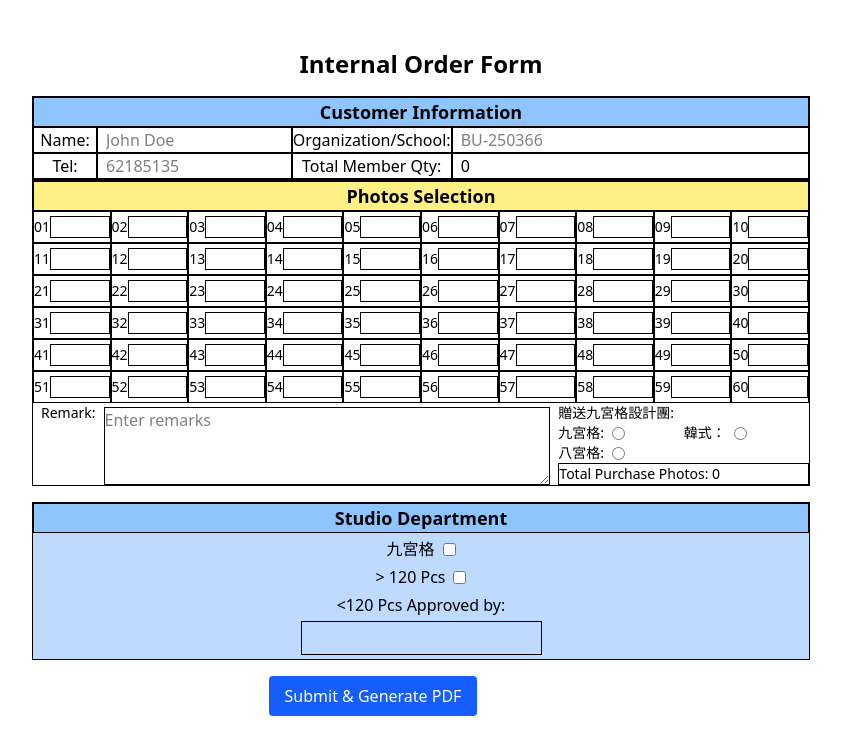
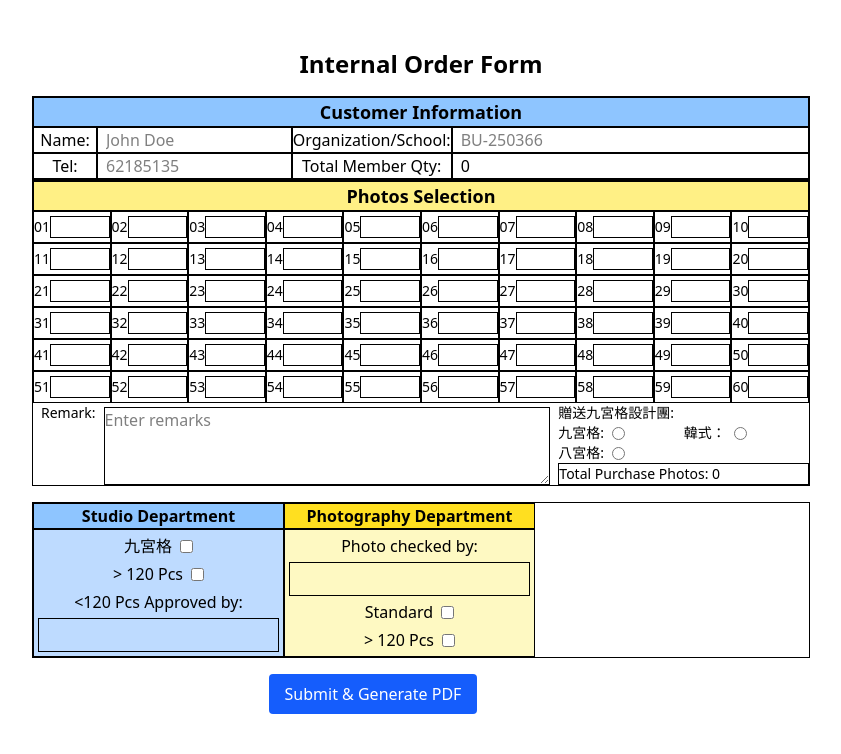
Before and after one commit to SikYinSun/ReactToPDF, a React (Vite) app in the folder frontend/: page / in a window 1280 px wide. Shown: the top 754 px of the page, without its empty margins (267-1108 px from the left). Built offline with nearby package versions, Linux system fonts and the light colour scheme.

Commit message:
Create Photography Department

```diff
--- a/frontend/src/Container.tsx
+++ b/frontend/src/Container.tsx
@@ -24,7 +24,11 @@ function Container() {
       moreThan: false,
       approved: '',
     },
-    photograph: [],
+    photograph: {
+      photoCheck: '',
+      standard: false,
+      highStandard: false,
+    },
     design: [],
     product: [],
   });
--- /dev/null
+++ b/frontend/src/components/Department/PhotographyDepartmentForm.tsx
@@ -0,0 +1,44 @@
+import type { PhotographyDepartment } from "../../type";
+
+interface Props {
+  formData: PhotographyDepartment;
+  setFormData: (data: Partial<PhotographyDepartment>) => void;
+}
+
+function PhotographyDepartmentForm({formData, setFormData} : Props) {
+  return (
+    <div>
+      <h2 className="text-md font-semibold border border-black bg-yellow-300">Photography Department</h2>
+      <div className="flex flex-col items-center gap-1 p-1 bg-yellow-100 border border-black">
+        <label className="flex items-center gap-2">
+          Photo checked by:
+        </label>
+        <input
+          type="text"
+          value={formData.photoCheck}
+          onChange={(e) => setFormData({ photoCheck: e.target.value })}
+          className="border border-grey-300 p-1"
+        />
+
+        <label className="flex items-center gap-2">
+          Standard
+          <input
+            type="checkbox"
+            checked={formData.standard}
+            onChange={(e) => setFormData({ standard: e.target.checked })}
+          />
+        </label>
+        <label className="flex items-center gap-2">
+          {'>'} 120 Pcs
+          <input
+            type="checkbox"
+            checked={formData.highStandard}
+            onChange={(e) => setFormData({ highStandard: e.target.checked })}
+          />
+        </label>
+      </div>
+    </div>
+  )
+}
+
+export default PhotographyDepartmentForm;
--- a/frontend/src/components/Department/StudioDepartmentForm.tsx
+++ b/frontend/src/components/Department/StudioDepartmentForm.tsx
@@ -8,8 +8,8 @@ interface Props {
 function StudioDepartmentForm({formData, setFormData} : Props) {
   return (
     <div>
-      <h2 className="text-lg font-semibold border border-black bg-blue-300">Studio Department</h2>
-      <div className="flex flex-col items-center gap-1 p-1 bg-blue-200">
+      <h2 className="text-md font-semibold border border-black bg-blue-300">Studio Department</h2>
+      <div className="flex flex-col items-center gap-1 p-1 bg-blue-200 border border-black">
         <label className="flex items-center gap-2">
           九宮格
           <input
--- a/frontend/src/components/DepartmentForm.tsx
+++ b/frontend/src/components/DepartmentForm.tsx
@@ -1,5 +1,6 @@
-import type { DepartmentData, StudioDepartment} from '../type';
+import type { DepartmentData, StudioDepartment, PhotographyDepartment} from '../type';
 import StudioDepartmentForm from './Department/StudioDepartmentForm';
+import PhotographyDepartmentForm from './Department/PhotographyDepartmentForm';
 
 interface Props {
   formData: DepartmentData;
@@ -8,13 +9,19 @@ interface Props {
 
 function DepartmentForm({ formData, setFormData } : Props) {
   return (
-    <div className='flex flex-col border border-black'>
+    <div className='flex border border-black'>
       <StudioDepartmentForm
-              formData={formData.studio}
-              setFormData={(data: Partial<StudioDepartment>) =>
-                setFormData({ studio: { ...formData.studio, ...data } })
-              }
-            />
+        formData={formData.studio}
+        setFormData={(data: Partial<StudioDepartment>) =>
+          setFormData({ studio: { ...formData.studio, ...data } })
+        }
+      />
+      <PhotographyDepartmentForm
+        formData={formData.photograph}
+        setFormData={(data: Partial<PhotographyDepartment>) =>
+          setFormData({ photograph: { ...formData.photograph, ...data } })
+        }
+      />
     </div>
   )
 }
```
Also changed, not shown: frontend/src/type.ts (+8 -1 lines).
